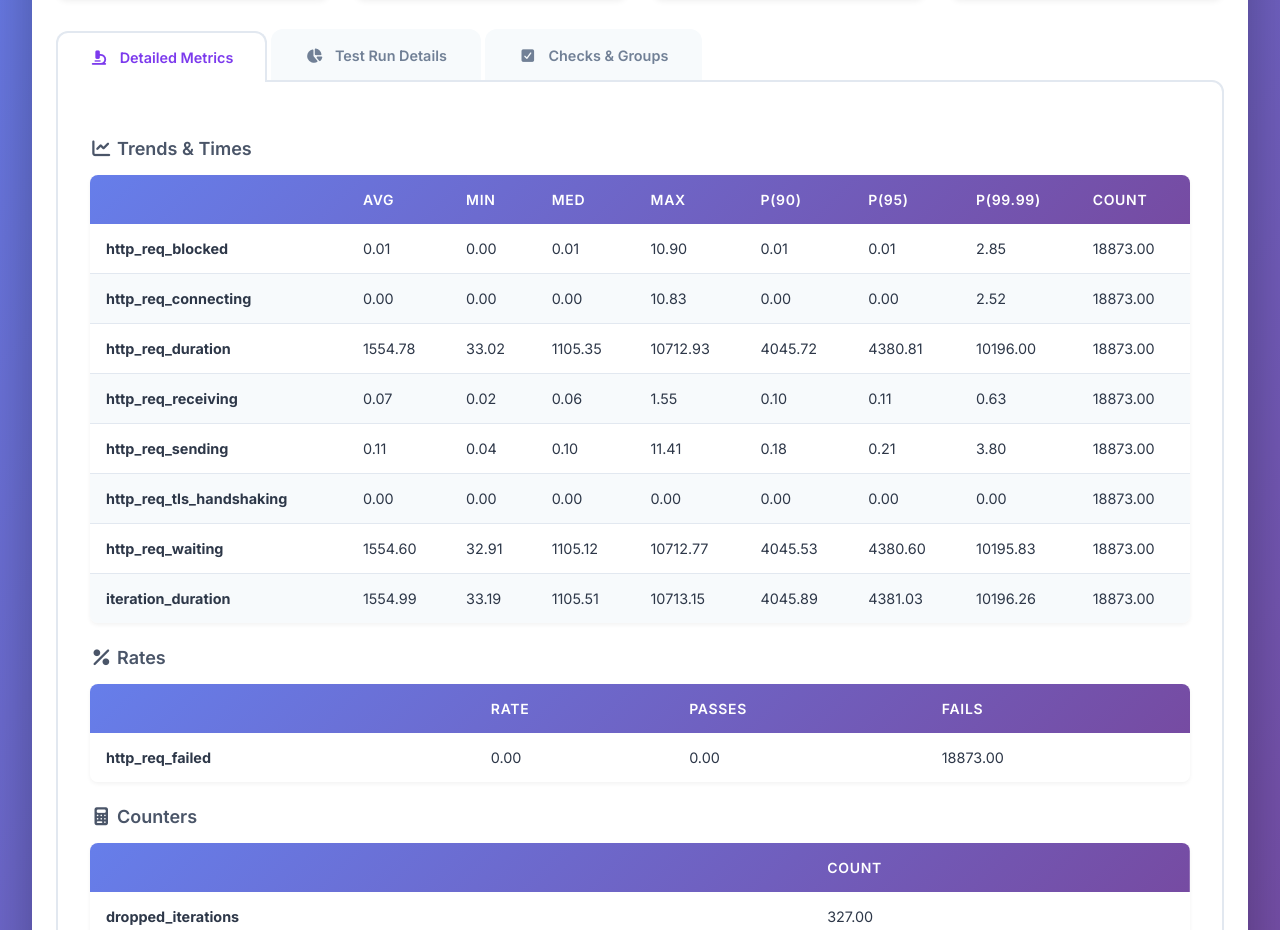
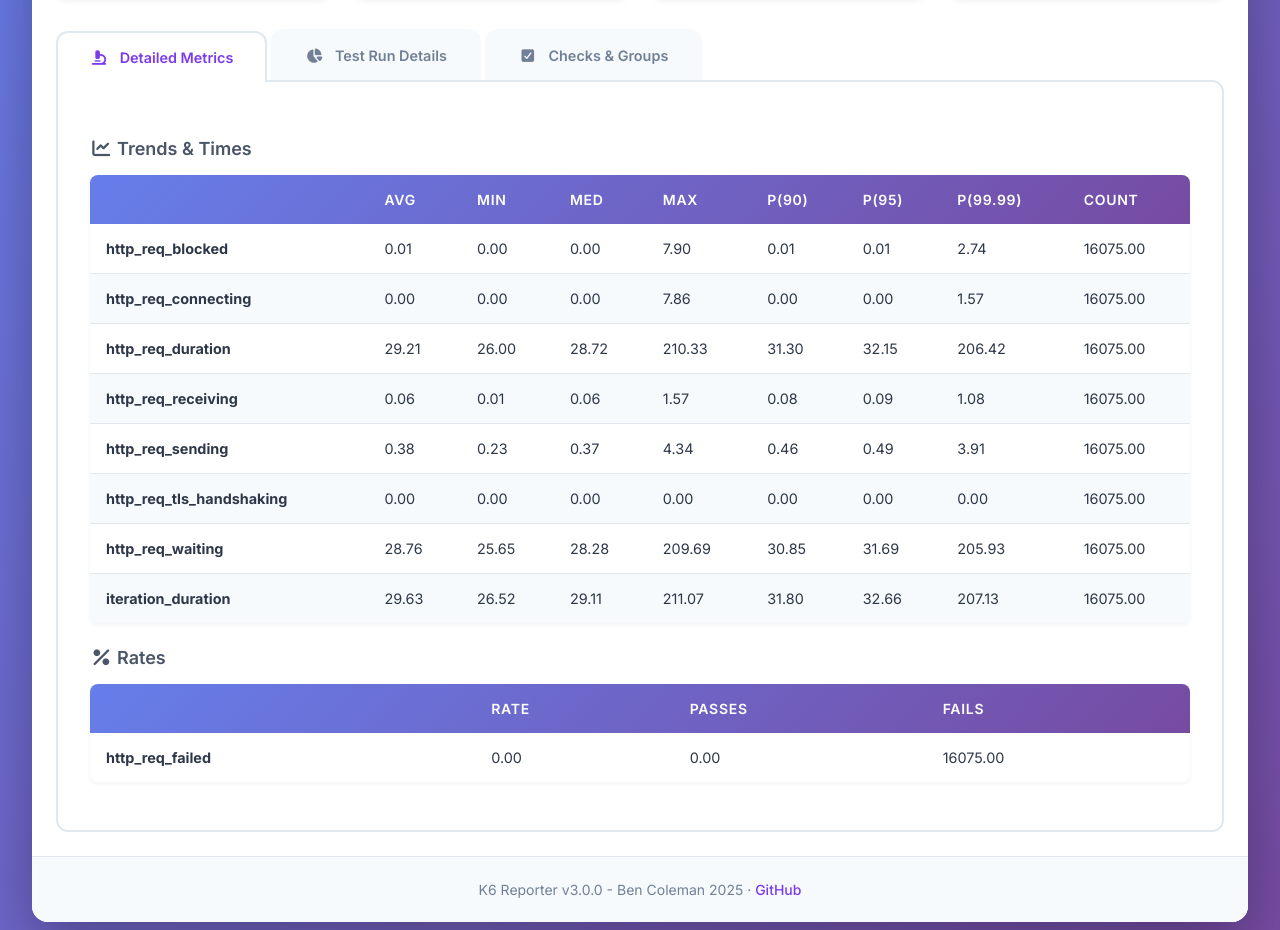
Before and after one commit to mazksr/nn-scheduling, a website: page load-tester/summary.html in a window 1280 px wide. Shown: the part 276-1206 px from the top of the page. Drawn offline with Linux system fonts and the light colour scheme.

Commit message:
made it faster(?)

```diff
--- a/load-tester/main.ts
+++ b/load-tester/main.ts
@@ -46,7 +46,7 @@ export const options = {
     },
 }
 
-const file = open("/home/mazksr/Downloads/wifi.webp", "b")
+const file = open("/home/mazksr/Walls/beach.png", "b")
 const ALGORITHM = __ENV.ALG || ""
 
 export default function () {
--- a/load-tester/summary.html
+++ b/load-tester/summary.html
@@ -10,7 +10,7 @@
     <link href="https://fonts.googleapis.com/css2?family=Inter:wght@300;400;500;600;700&display=swap" rel="stylesheet">
 
     <meta name="viewport" content="width=device-width, initial-scale=1.0" />
-    <title>Test Report: 2025-11-09 16:31</title>
+    <title>Test Report: 2025-11-11 18:56</title>
     <style>
       * {
         margin: 0;
@@ -473,7 +473,7 @@
       <header>
         <h1>
           <svg width="50" height="45" viewBox="0 0 50 45" fill="none"><path d="M31.968 34.681a2.007 2.007 0 002.011-2.003c0-1.106-.9-2.003-2.011-2.003a2.007 2.007 0 00-2.012 2.003c0 1.106.9 2.003 2.012 2.003z" fill="white"></path><path d="M39.575 0L27.154 16.883 16.729 9.31 0 45h50L39.575 0zM23.663 37.17l-2.97-4.072v4.072h-2.751V22.038l2.75 1.989v7.66l3.659-5.014 2.086 1.51-3.071 4.21 3.486 4.776h-3.189v.001zm8.305.17c-2.586 0-4.681-2.088-4.681-4.662 0-1.025.332-1.972.896-2.743l4.695-6.435 2.086 1.51-2.239 3.07a4.667 4.667 0 013.924 4.6c0 2.572-2.095 4.66-4.681 4.66z" fill="white"></path></svg>
-          Test Report: 2025-11-09 16:31
+          Test Report: 2025-11-11 18:56
         </h1>
       </header>
 
@@ -484,7 +484,7 @@
             <i class="fas fa-globe icon"></i>
             <h4>Total Requests</h4>
             <div class="metric-value">
-              18873
+              16075
 
             </div>
           </div>
@@ -550,17 +550,17 @@
 
                   <td class="">0.00</td>
 
-                  <td class="">0.01</td>
+                  <td class="">0.00</td>
 
-                  <td class="">10.90</td>
+                  <td class="">7.90</td>
 
                   <td class="">0.01</td>
 
                   <td class="">0.01</td>
 
-                  <td class="">2.85</td>
+                  <td class="">2.74</td>
 
-                  <td class="">18873.00</td>
+                  <td class="">16075.00</td>
 
               </tr>
 
@@ -573,78 +573,78 @@
 
                   <td class="">0.00</td>
 
-                  <td class="">10.83</td>
+                  <td class="">7.86</td>
 
                   <td class="">0.00</td>
 
                   <td class="">0.00</td>
 
-                  <td class="">2.52</td>
+                  <td class="">1.57</td>
 
-                  <td class="">18873.00</td>
+                  <td class="">16075.00</td>
 
               </tr>
 
               <tr>
                 <td><b>http_req_duration</b></td>
 
-                  <td class="">1554.78</td>
+                  <td class="">29.21</td>
 
-                  <td class="">33.02</td>
+                  <td class="">26.00</td>
 
-                  <td class="">1105.35</td>
+                  <td class="">28.72</td>
 
-                  <td class="">10712.93</td>
+                  <td class="">210.33</td>
 
-                  <td class="">4045.72</td>
+                  <td class="">31.30</td>
 
-                  <td class="">4380.81</td>
+                  <td class="">32.15</td>
 
-                  <td class="">10196.00</td>
+                  <td class="">206.42</td>
 
-                  <td class="">18873.00</td>
+                  <td class="">16075.00</td>
 
               </tr>
 
               <tr>
                 <td><b>http_req_receiving</b></td>
 
-                  <td class="">0.07</td>
+                  <td class="">0.06</td>
 
-                  <td class="">0.02</td>
+                  <td class="">0.01</td>
 
                   <td class="">0.06</td>
 
-                  <td class="">1.55</td>
+                  <td class="">1.57</td>
 
-                  <td class="">0.10</td>
+                  <td class="">0.08</td>
 
-                  <td class="">0.11</td>
+                  <td class="">0.09</td>
 
-                  <td class="">0.63</td>
+                  <td class="">1.08</td>
 
-                  <td class="">18873.00</td>
+                  <td class="">16075.00</td>
 
               </tr>
 
               <tr>
                 <td><b>http_req_sending</b></td>
 
-                  <td class="">0.11</td>
+                  <td class="">0.38</td>
 
-                  <td class="">0.04</td>
+                  <td class="">0.23</td>
 
-                  <td class="">0.10</td>
+                  <td class="">0.37</td>
 
-                  <td class="">11.41</td>
+                  <td class="">4.34</td>
 
-                  <td class="">0.18</td>
+                  <td class="">0.46</td>
 
-                  <td class="">0.21</td>
+                  <td class="">0.49</td>
 
-                  <td class="">3.80</td>
+                  <td class="">3.91</td>
 
-                  <td class="">18873.00</td>
+                  <td class="">16075.00</td>
 
               </tr>
 
@@ -665,49 +665,49 @@
 
                   <td class="">0.00</td>
 
-                  <td class="">18873.00</td>
+                  <td class="">16075.00</td>
 
               </tr>
 
               <tr>
                 <td><b>http_req_waiting</b></td>
 
-                  <td class="">1554.60</td>
+                  <td class="">28.76</td>
 
-                  <td class="">32.91</td>
+                  <td class="">25.65</td>
 
-                  <td class="">1105.12</td>
+                  <td class="">28.28</td>
 
-                  <td class="">10712.77</td>
+                  <td class="">209.69</td>
 
-                  <td class="">4045.53</td>
+                  <td class="">30.85</td>
 
-                  <td class="">4380.60</td>
+                  <td class="">31.69</td>
 
-                  <td class="">10195.83</td>
+                  <td class="">205.93</td>
 
-                  <td class="">18873.00</td>
+                  <td class="">16075.00</td>
 
               </tr>
 
               <tr>
                 <td><b>iteration_duration</b></td>
 
-                  <td class="">1554.99</td>
+                  <td class="">29.63</td>
 
-                  <td class="">33.19</td>
+                  <td class="">26.52</td>
 
-                  <td class="">1105.51</td>
+                  <td class="">29.11</td>
 
-                  <td class="">10713.15</td>
+                  <td class="">211.07</td>
 
-                  <td class="">4045.89</td>
+                  <td class="">31.80</td>
 
-                  <td class="">4381.03</td>
+                  <td class="">32.66</td>
 
-                  <td class="">10196.26</td>
+                  <td class="">207.13</td>
 
-                  <td class="">18873.00</td>
+                  <td class="">16075.00</td>
 
               </tr>
 
@@ -735,7 +735,7 @@
 
                     <td class="">0.00</td>
 
-                    <td class="">18873.00</td>
+                    <td class="">16075.00</td>
 
 
                 </tr>
@@ -744,26 +744,6 @@
           </table>
 
 
-
-          <h4><i class="fas fa-calculator"></i> Counters</h4>
-          <table class="pure-table pure-table-striped">
-            <thead>
-              <tr>
-                <th></th>
-                <th>Count</th>
-              </tr>
-            </thead>
-            <tbody>
-
-                <tr>
-                  <td><b>dropped_iterations</b></td>
-
-                    <td class="">327.00</td>
-
-                </tr>
-
-            </tbody>
-          </table>
 
 
 
@@ -783,11 +763,11 @@
                   <i class="fas fa-redo icon"></i>
                   <div class="stat-row">
                     <span class="stat-label">Total</span>
-                    <span class="stat-value">18873</span>
+                    <span class="stat-value">16075</span>
                   </div>
                   <div class="stat-row">
                     <span class="stat-label">Rate</span>
-                    <span class="stat-value">62.90/s</span>
+                    <span class="stat-value">66.48/s</span>
                   </div>
                 </div>
 
@@ -801,7 +781,7 @@
                 </div>
                 <div class="stat-row">
                   <span class="stat-label">Max</span>
-                  <span class="stat-value">424</span>
+                  <span class="stat-value">3</span>
                 </div>
               </div>
 
@@ -811,14 +791,14 @@
                 <div class="stat-row">
                   <span class="stat-label">Total</span>
                   <span class="stat-value">
-                    18873
+                    16075
 
                   </span>
                 </div>
                 <div class="stat-row">
                   <span class="stat-label">Rate</span>
                   <span class="stat-value">
-                    62.90/s
+                    66.48/s
 
                   </span>
                 </div>
@@ -829,7 +809,7 @@
                 <i class="fas fa-cloud-download-alt icon"></i>
                 <div class="stat-row">
                   <span class="stat-label">Total</span>
-                  <span class="stat-value">4.45 MB</span>
+                  <span class="stat-value">2.56 MB</span>
                 </div>
                 <div class="stat-row">
                   <span class="stat-label">Rate</span>
@@ -842,11 +822,11 @@
                 <i class="fas fa-cloud-upload-alt icon"></i>
                 <div class="stat-row">
                   <span class="stat-label">Total</span>
-                  <span class="stat-value">943.42 MB</span>
+                  <span class="stat-value">17583.13 MB</span>
                 </div>
                 <div class="stat-row">
                   <span class="stat-label">Rate</span>
-                  <span class="stat-value">3.14 mB/s</span>
+                  <span class="stat-value">72.71 mB/s</span>
                 </div>
               </div>
             </div>
```
Also changed, not shown: load-tester/summary.json (+1 -1 lines), load-tester/k6_csv/weird 2/leastconn.png (added), load-tester/k6_csv/weird 2/rr.png (added), load-tester/k6_csv/weirdly fast (investigate)/leastconn.png (added), load-tester/k6_csv/weirdly fast (investigate)/rr.png (added), 4 other files.
